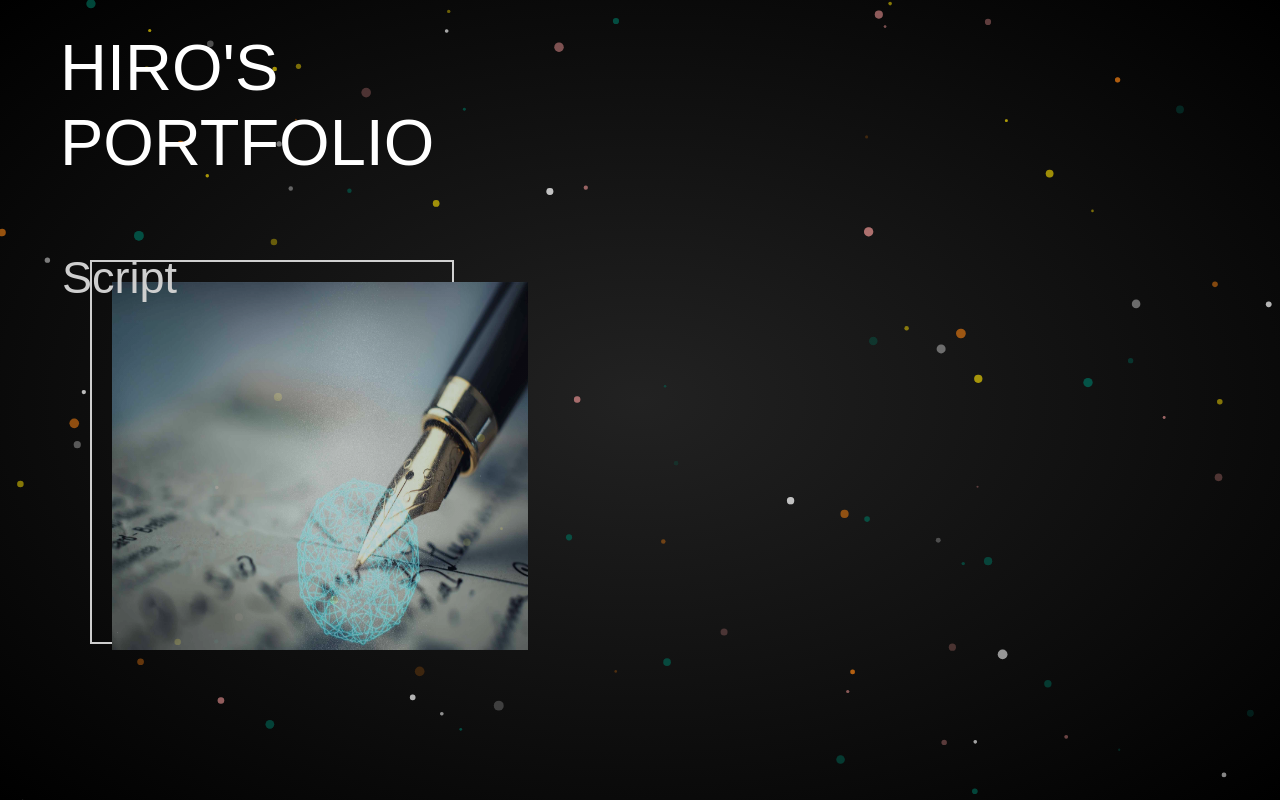
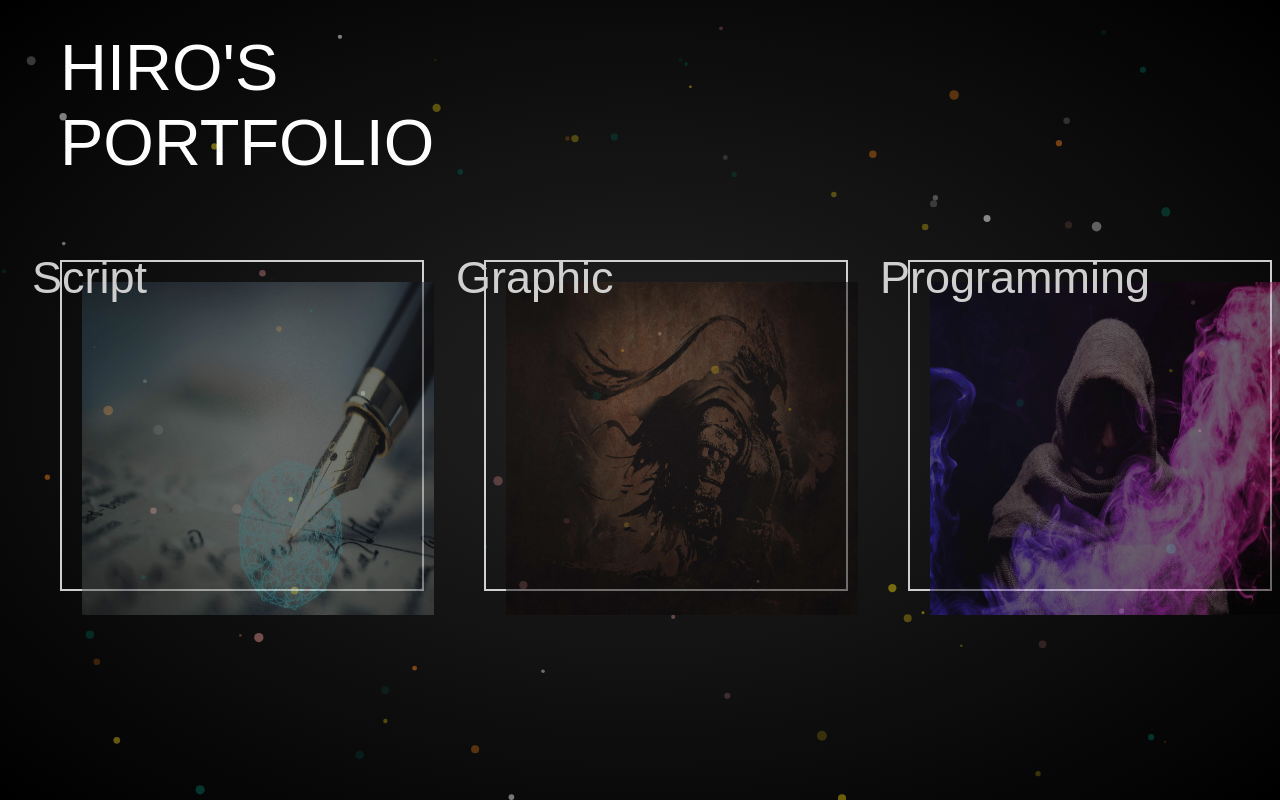
Before and after one commit to hiro881213/HirosPortfolio, a React (Create React App) app: page / in a window 1280 px wide. Built offline with nearby package versions, Linux system fonts and the light colour scheme; a web font is replaced by a local one.

Commit message:
Menu Making

```diff
--- a/src/components/Home/Menu.tsx
+++ b/src/components/Home/Menu.tsx
@@ -1,17 +1,19 @@
 import type { VFC } from "react";
 import { MenuItem } from './MenuItem';
 import classes from './scss/Menu.module.scss';
+
 import scriptImageUrl from "../../assets/img/ScriptImage.jpg";
-
+import graphicImageUrl from "../../assets/img/GraphicImage.jpg";
+import programImageUrl from "../../assets/img/ProgramImage.jpg";
 
 export const Menu: VFC = () => {
 
     return(
         <>
             <div className={classes.contents}>
-                <MenuItem image = {scriptImageUrl}>Script</MenuItem>
-                {/* <MenuItem>Graphic</MenuItem>
-                <MenuItem>Programming</MenuItem> */}
+                <MenuItem image = {scriptImageUrl} marginContents = "0px">Script</MenuItem>
+                <MenuItem image = {graphicImageUrl} marginContents = "60px">Graphic</MenuItem>
+                <MenuItem image = {programImageUrl} marginContents = "60px">Programming</MenuItem>
             </div>
         </>
     )
--- a/src/components/Home/MenuItem.tsx
+++ b/src/components/Home/MenuItem.tsx
@@ -2,9 +2,14 @@ import classes from './scss/Menu.module.scss';
 
 export const MenuItem = (props: any) => {
 
+    const style = {
+        marginLeft: props.marginContents,
+    };
+
+
     return (
         <>
-            <div className={classes.item} >
+            <div className={classes.item} style ={style}>
                 <span>{props.children}</span>
                 <img src={props.image} alt="picture" />
             </div>
--- a/src/components/Home/scss/Menu.module.scss
+++ b/src/components/Home/scss/Menu.module.scss
@@ -4,7 +4,7 @@
     width: 95vw;
     z-index: 2;
     margin-top: 80px;
-    margin-left: -20px;
+    margin-left: 0px;
 }
 
 .item {
@@ -21,18 +21,24 @@
     }
 
     IMG {
-        width: 130%;
-        height: 115%;
+        width: 110%;
+        height: 125%;
         margin-top: -10px;
         z-index: 4;
+        opacity: 0.5;
     }
 
     border: 2px solid #FFF;
-    margin-left: 50px;
+
     font-size: 45px;
     width: calc(100vw/4);
-    height: calc(100vw/4);
+    height: calc(100vh/3);
     padding: 30px 20px;
     text-align: center;
     opacity: 0.8;
+
+    .second {
+        margin-left: 70px;
+    }
+
 }
```
Also changed, not shown: src/assets/img/GraphicImage.jpg (added), src/assets/img/ProgramImage.jpg (added).
